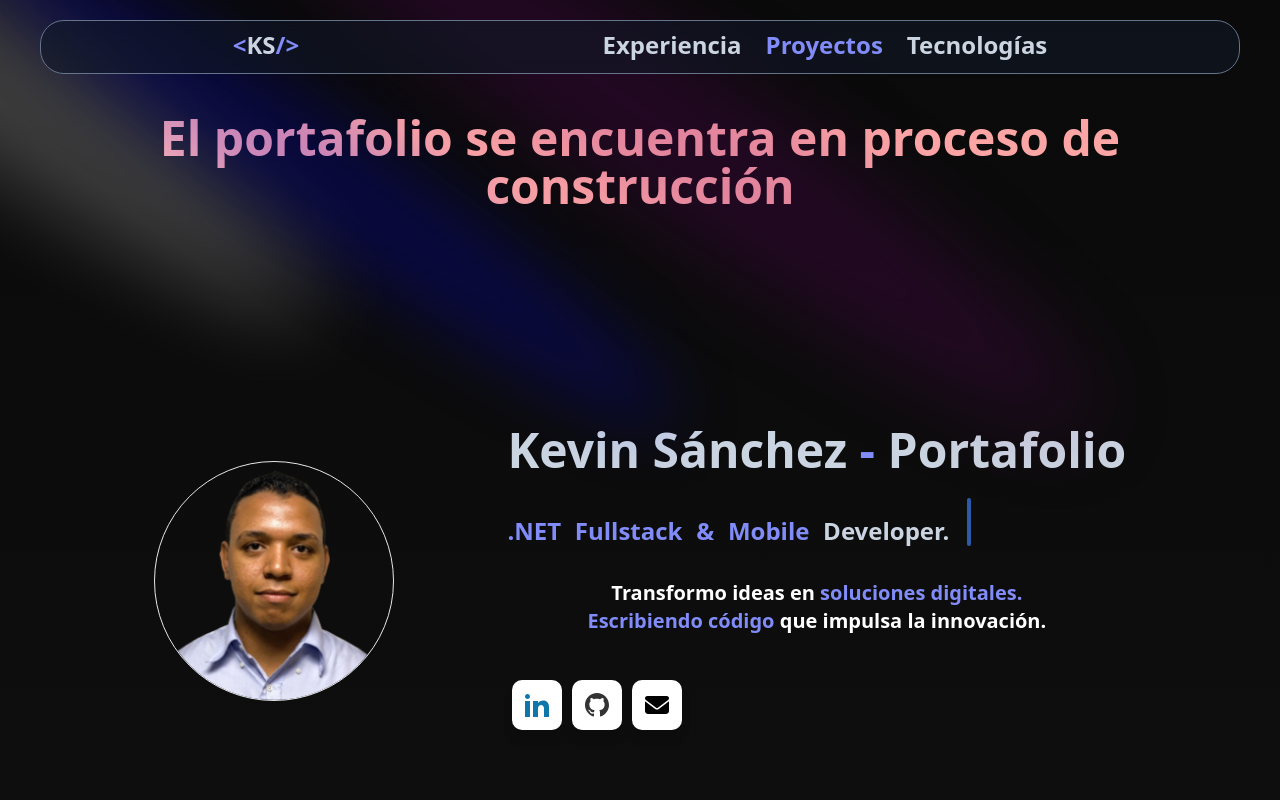
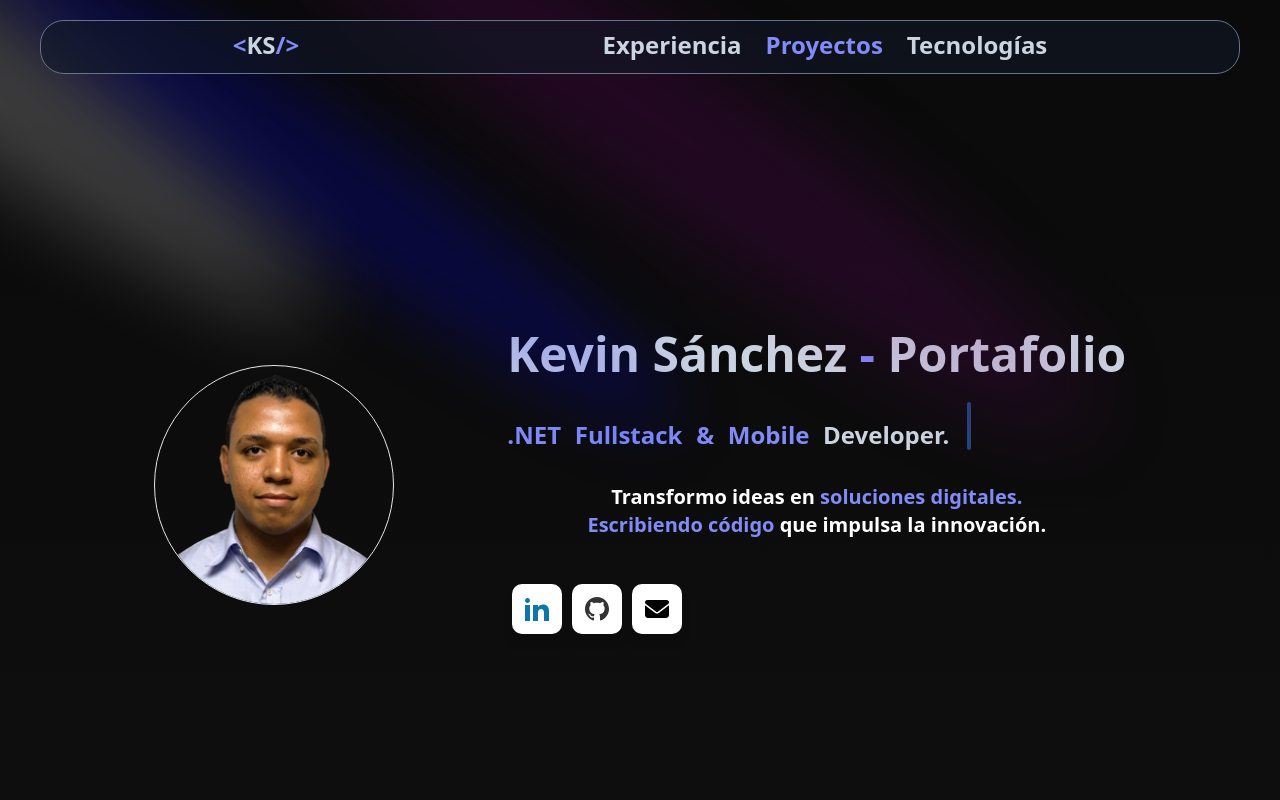
Before and after one commit to LordKevinR/portafolio, a React (Vite) app: page / in a window 1280 px wide. Shown: the top 800 px of the page. Built offline with nearby package versions, Linux system fonts and the light colour scheme.

Commit message:
mejora de animaciones

```diff
--- a/src/components/Header.jsx
+++ b/src/components/Header.jsx
@@ -1,6 +1,7 @@
 import { Email } from "./logos/Email";
 import { Spotlight } from "../components/ui/Spotlight";
 import { TypewriterEffectSmooth } from "../components/ui/typewriter-effect";
+import { Fade } from "react-awesome-reveal";
 
 const Header = () => {
   const words = [
@@ -34,37 +35,34 @@ const Header = () => {
       />
       <Spotlight className="-top-[15%] left-[50%]" fill="purple" />
       <Spotlight className="left-80 top-28 h-[80vh] w-[50vw]" fill="blue" />
-      <h1 className="font-black text-5xl mt-10 -mb-10 text-center text-red-300 animate__animated animate__fadeInDownBig">
-        El portafolio se encuentra en proceso de construcción
-      </h1>
 
-      <div className="lg:flex lg:justify-evenly items-center mt-24 md:mt-64 mb-64">
+      <div className="lg:flex lg:justify-evenly items-center mt-10 md:mt-64 mb-64">
+        <Fade duration={2000}>
           <div className="border md:w-[15rem] md:h-[15rem] w-[10rem] h-[10rem] mb-5 lg:mb-0 mx-auto lg:mx-0 rounded-full flex justify-center items-center overflow-hidden">
             <img
-            className="w-full h-full object-cover animate__animated animate__fadeIn animate__slow"
+              className="w-full h-full object-cover"
               src="img/Fotomia.png"
               alt="imagen mia"
             />
           </div>
+        </Fade>
 
         <div className="flex flex-col">
-          <h1 className="font-black text-5xl text-center lg:text-start text-slate-300 animate__animated animate__fadeInDown animate__delay-1s">
-            Kevin Sánchez <span className="text-indigo-400 ">-</span> Portafolio
+          <Fade direction="down">
+            <h1 className="font-black text-5xl text-center lg:text-start text-slate-300">
+              Kevin Sánchez <span className="text-indigo-400 ">-</span>{" "}
+              Portafolio
             </h1>
+          </Fade>
 
           <div className="mt-16 md:mt-0">
             <div className="flex justify-center lg:justify-start">
               <TypewriterEffectSmooth words={words} />
             </div>
-            {/* <div className="flex md:hidden">
-              <p className=" mt-5 font-black text-2xl pb-5  text-center lg:text-start text-slate-300 animate__animated animate__slideInDown">
-                <span className="text-indigo-400">.NET Fullstack & Movile</span>{" "}
-                Developer
-              </p>
-            </div> */}
           </div>
 
-          <div className="w-full place-items-center animate__animated animate__fadeInDown animate__delay-2s">
+          <Fade direction="up">
+            <div className="w-full place-items-center">
               <p className="text-white  text-center lg:text-start font-bold text-xl">
                 Transformo ideas en{" "}
                 <span className="text-indigo-400">soluciones digitales.</span>
@@ -74,8 +72,10 @@ const Header = () => {
                 impulsa la innovación.
               </p>
             </div>
+          </Fade>
 
-          <section className="flex flex-wrap gap-5 text-white mt-10 lg:justify-start justify-center animate__shakeX animate__animated">
+          <Fade direction="right">
+            <section className="flex flex-wrap gap-5 text-white mt-10 lg:justify-start justify-center animate__shakeX animate__animated animate__delay-1s">
               <div className="social-links">
                 <a
                   id="linkedin"
@@ -119,6 +119,7 @@ const Header = () => {
                 </a>
               </div>
             </section>
+          </Fade>
         </div>
       </div>
 
```
Lines whose indentation alone changed are shown as unchanged.
